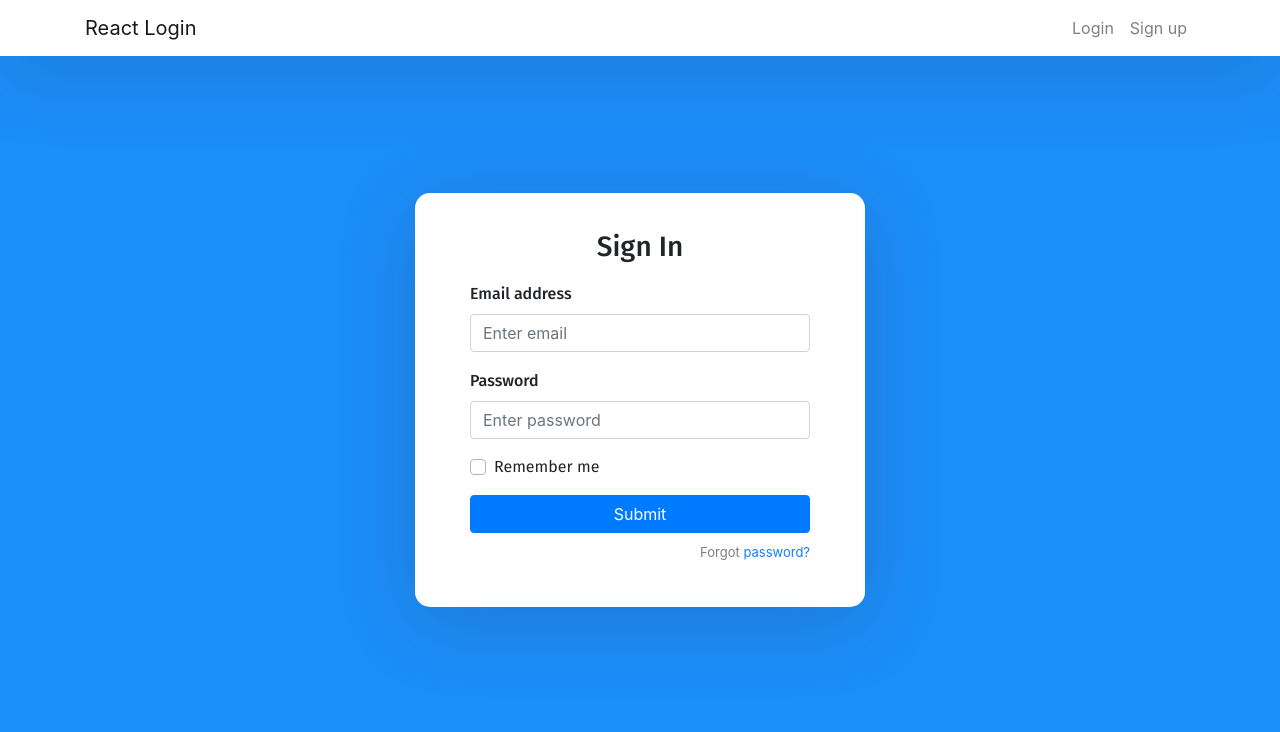
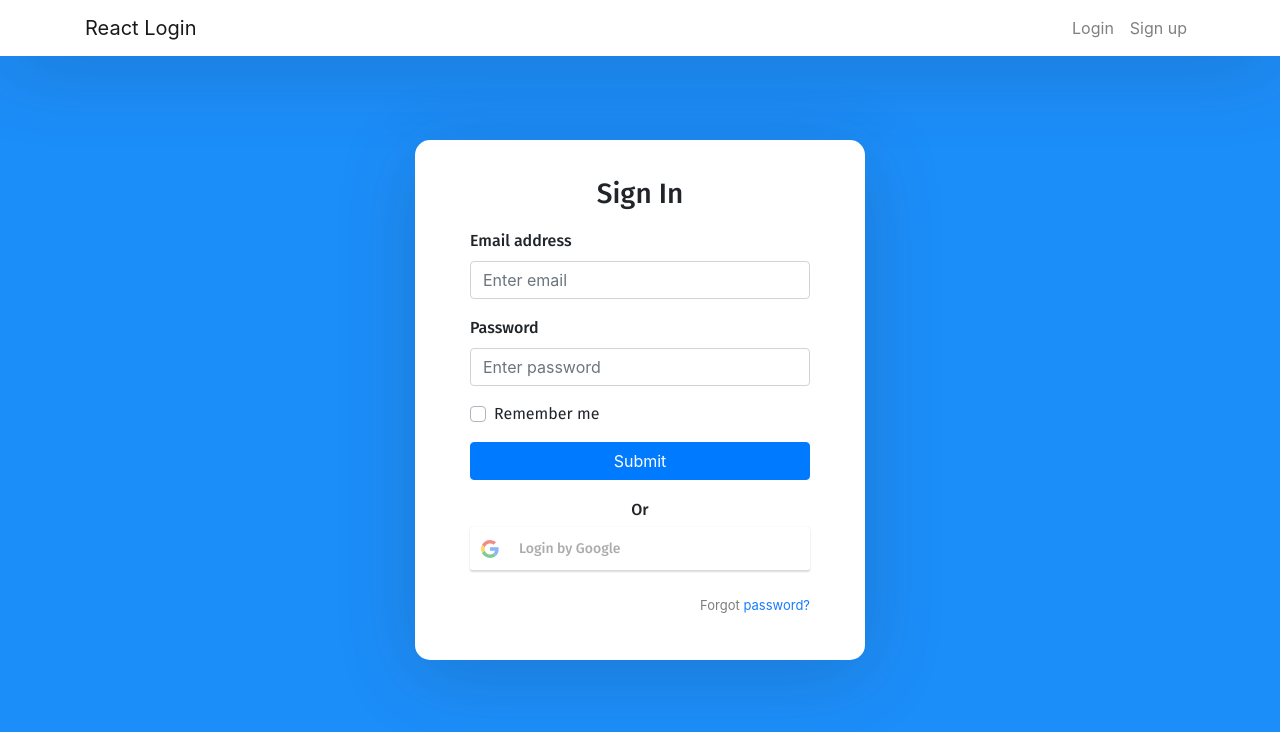
Before and after one commit to eriansha/simple-google-auth-login, a React (Create React App) app: page / in a window 1280 px wide. Shown: the top 732 px of the page. Built offline with nearby package versions, Linux system fonts and the light colour scheme.

Commit message:
Add Google Login React component

```diff
--- a/src/App.css
+++ b/src/App.css
@@ -19,6 +19,15 @@ h1,h2,h3,h4,h5,h6,label,span {
 body, html, .App, #root, .auth-wrapper {
   width: 100%;
   height: 100%;
+}
+
+.google-login {
+  padding-top: 20px;
+  text-align: center;
+  display: flex;
+  justify-content: center;
+  flex-direction: column;
+  flex-direction: column;
 }
 
 .navbar-light {
--- a/src/pages/login.jsx
+++ b/src/pages/login.jsx
@@ -1,8 +1,17 @@
 import React, { Component } from "react";
+import GoogleLogin from 'react-google-login';
 
 class Login extends Component {
   constructor(props) {
     super()
+  }
+
+  handleSuccessGoogle = () => {
+
+  }
+
+  handleFailedGoogle = () => {
+
   }
 
   render() {
@@ -28,6 +37,19 @@ class Login extends Component {
         </div>
 
         <button type="submit" className="btn btn-primary btn-block">Submit</button>
+          <div className="form-group">
+            <div className="google-login">
+              <h6>Or</h6>
+              <GoogleLogin
+                clientId={"658977310896-knrl3gka66fldh83dao2rhgbblmd4un9.apps.googleusercontent.com"}
+                responseType={'id_token'}
+                buttonText="Login by Google"
+                onSuccess={this.handleSuccessGoogle}
+                onFailure={this.handleFailedGoogle}
+                cookiePolicy={'single_host_origin'}
+              />
+            </div>
+          </div>
         <p className="forgot-password text-right">
             Forgot <a href="#">password?</a>
         </p>
```
